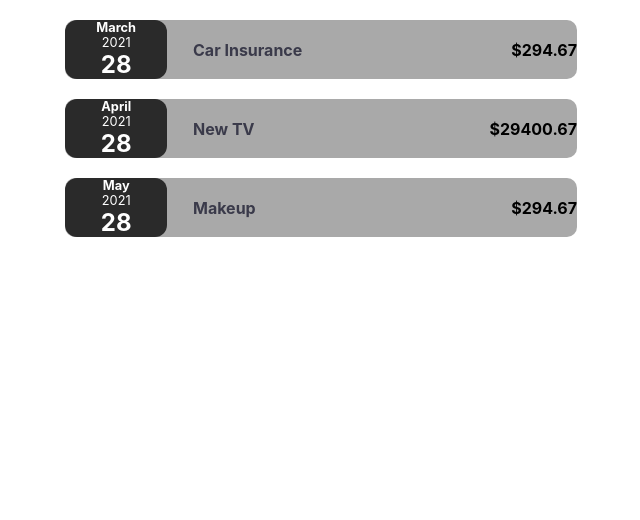
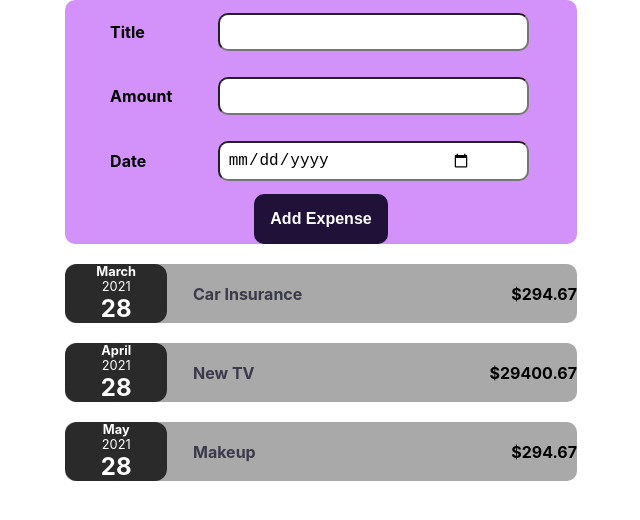
Before and after one commit to ashaaut/ExpenseManager, a React (Create React App) app: page / in a window 1280 px wide. Shown: the top 520 px of the page, without its empty margins (319-959 px from the left). Built offline with nearby package versions, Linux system fonts and the light colour scheme.

Commit message:
Add . expense fom to add new expense

```diff
--- a/src/App.js
+++ b/src/App.js
@@ -1,5 +1,6 @@
 import "./assets/css/App.css";
 import Expenses from "./components/Expenses";
+import ExpenseForm from "./components/ExpenseForm";
 function App() {
   const expenses = [
     {
@@ -21,6 +22,7 @@ function App() {
   ];
   return (
     <div className="App">
+      <ExpenseForm/>
       <Expenses  expenses={expenses}/>
     </div>
   );
--- a/src/assets/css/App.css
+++ b/src/assets/css/App.css
@@ -1,5 +1,11 @@
 .App {
-  text-align: center;
+  /* text-align: center; */
+
+  width: 100%;
+  min-height: 100%;
   display: flex;
+  flex-direction: column;
   justify-content: center;
+  align-items: center;
+  /* background-color: aqua; */
 }
--- /dev/null
+++ b/src/assets/css/ExpenseForm.css
@@ -0,0 +1,46 @@
+.new-expense-form{
+    height: 100%;
+    width: 40%;
+    display: flex;
+    flex-direction: column;
+    align-items: center;
+    background-color:#D391FA;
+    border-radius: 10px;
+}
+.new-expense-controls{
+    height: 100%;
+    width: 95%;
+    display: flex;
+    align-items: center;
+    justify-content: center;
+    flex-direction: column;
+}
+.new-expense-control{
+    width: 100%;
+    margin: 10px;
+    display: flex;
+    align-items: center;
+    justify-content: space-around;
+
+}
+input{
+    padding: 0.5rem 3.5rem 0.5rem 0.5rem;
+    width: 50%;
+    font-size: 1rem;
+    border-radius: 10px;
+    margin: 3px;
+}
+label{
+    font: 1rem;
+    font-weight: bold;
+    width: 40px;
+}
+button{
+    padding: 1rem;
+    background-color:#1f1137;
+    color: #fff;
+    border:none;
+    font-weight: bold;
+    font-size: 1rem;
+    border-radius: 10px;
+}
--- /dev/null
+++ b/src/components/ExpenseForm.jsx
@@ -0,0 +1,29 @@
+import './../assets/css/ExpenseForm.css'
+const ExpenseForm = () => {
+    const titleChangeHandler=()=>{
+
+    }
+  return (
+    <form className="new-expense-form">
+      <div className="new-expense-controls">
+        <div className="new-expense-control">
+            <label>Title </label>
+            <input type='text' onChange={titleChangeHandler}/>
+        </div>
+        <div className="new-expense-control">
+            <label>Amount</label>
+            <input type='number' min="0.01" step="0.01"/>
+        </div>
+        <div className="new-expense-control">
+            <label>Date </label>
+            <input type='date'  min="2022-01-01" max="2023-12-31"/>
+        </div>
+      </div>
+      <div className="new-expense-actions">
+        <button>Add Expense</button>
+      </div>
+    </form>
+  );
+};
+
+export default ExpenseForm;
--- a/src/components/ExpenseItem.jsx
+++ b/src/components/ExpenseItem.jsx
@@ -1,13 +1,17 @@
+import { useState } from "react";
 import "./../assets/css/ExpenseItem.css"
 import ExpenseDate from "./ExpenseDate";
 
-function ExpenseItem(props) {
+const ExpenseItem=(props) =>{
   const expense = props.expense;
+
+  const [title,setTitle]=useState(expense.title)
+
   return (
     <div className="expense-item">
       <div className="expense-date"><ExpenseDate date={expense.date}/></div>
       <div className="expense-item-desc">
-        <h2>{expense.title}</h2>
+        <h2>{title}</h2>
         <div className="expense-item-price">${expense.amount}</div>
       </div>
     </div>
--- a/src/components/Expenses.jsx
+++ b/src/components/Expenses.jsx
@@ -1,7 +1,7 @@
 import "./../assets/css/Expenses.css"
 import ExpenseItem from "./ExpenseItem";
 
-function Expenses(props) {
+const Expenses=(props)=> {
   const expenses = props.expenses;
 
   return (
--- a/src/index.css
+++ b/src/index.css
@@ -1,5 +1,6 @@
 body {
   margin: 0;
+  height: 100%;
   font-family: -apple-system, BlinkMacSystemFont, 'Segoe UI', 'Roboto', 'Oxygen',
     'Ubuntu', 'Cantarell', 'Fira Sans', 'Droid Sans', 'Helvetica Neue',
     sans-serif;
```
Also changed, not shown: src/assets/css/NewExpense.css (added, +7 -0 lines), src/components/NewExpense.jsx (added, +10 -0 lines).
